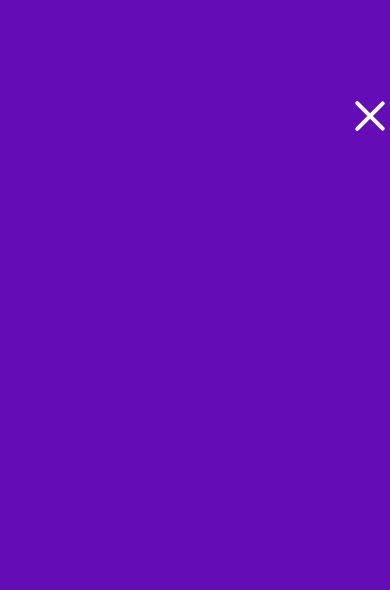
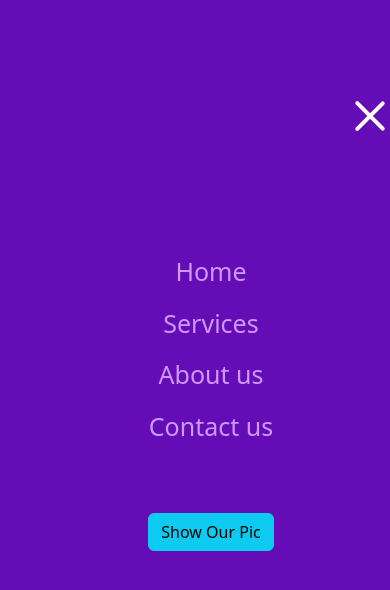
Before and after one commit to sherlock221B1/Hamburger-Menu-Myself, a plain HTML site: page index.html in a window 390 px wide. Both pictures are taken after a click on the element 370 px from the left and 113 px from the top of the page. Drawn offline with nearby package versions, Linux system fonts and the light colour scheme.

Commit message:
Hamburger Menu Myself Finished

```diff
--- a/index.html
+++ b/index.html
@@ -16,7 +16,16 @@
         </div>
     </div>
     <div class="overlayMenu">
-
+        <ul>
+            <div class="middleMenu">
+                <li>Home</li>
+                <li>Services</li>
+                <li>About us</li>
+                <li>Contact us</li>
+            </div>
+            <li> <img src="WIN_20240328_18_38_35_Pro.jpg" class="ourPic"></li>
+            <li><button class="btn btn-info showPicButton">Show Our Pic</button></li>
+        </ul>
     </div>
 
     <script src="script.js"></script>
--- a/script.js
+++ b/script.js
@@ -3,6 +3,14 @@ const hamburgerMenuContainerTag = document.querySelector(".hamburgerMenuContaine
 const hamburgerLine1Tag = document.querySelector(".line1");
 const hamburgerLine2Tag = document.querySelector(".line2");
 const hamburgerLine3Tag = document.querySelector(".line3");
+
+const overlayMenuTag = document.querySelector(".overlayMenu");
+const ulTag = document.querySelector("ul");
+
+const showPicButtonTag = document.querySelector(".showPicButton");
+
+const middleMenuTag = document.querySelector(".middleMenu");
+const ourPicTag = document.querySelector(".ourPic");
 
 let menuOpen = false;
 hamburgerMenuContainerTag.addEventListener("click", ()=> {
@@ -10,11 +18,39 @@ hamburgerMenuContainerTag.addEventListener("click", ()=> {
         hamburgerLine2Tag.classList.remove("hideTheDiv");
         hamburgerLine1Tag.classList.remove("rotateRight");
         hamburgerLine3Tag.classList.remove("rotateLeft");
+        overlayMenuTag.classList.remove("showOverlayMenu");
+        ulTag.classList.remove("moveUlTagUp");
         menuOpen = false;
+
+        closeTheImage();
     }else{
         hamburgerLine2Tag.classList.add("hideTheDiv");
         hamburgerLine1Tag.classList.add("rotateRight");
         hamburgerLine3Tag.classList.add("rotateLeft");
+        overlayMenuTag.classList.add("showOverlayMenu");
+        ulTag.classList.add("moveUlTagUp");
         menuOpen = true;
     }
 })
+
+let picOpen = false;
+showPicButtonTag.addEventListener("click", ()=>{
+    if( picOpen === true){
+        closeTheImage();
+    }else{
+       openTheImage();
+    }
+})
+
+const openTheImage = ()=>{
+    middleMenuTag.style.opacity = "0";
+        ourPicTag.style.width = "20%";
+        showPicButtonTag.innerText = "Back";
+        picOpen = true;
+}
+const closeTheImage = ()=>{
+    middleMenuTag.style.opacity = "1";
+        ourPicTag.style.width = "0";
+        showPicButtonTag.innerText = "Show Our Pic";
+        picOpen = false;
+}
--- a/style.css
+++ b/style.css
@@ -1,5 +1,5 @@
 body{
-    background-color: rgb(128, 113, 113);
+    background-color: rgb(40, 18, 61);
 }
 /*.container{
     display: flex;
@@ -8,7 +8,6 @@ body{
 }
 */
 .container{
-    background-color: blue;
     position: relative;
     margin-top: 100px;
     max-width: 1000px;
@@ -39,8 +38,42 @@ body{
 
 .overlayMenu{
     background-color: rgb(100, 13, 182);
+    color: rgb(205, 152, 255);
     height: 100vh;
     width: 100vw;
     position: absolute;
     top: 0px;
+    display: flex;
+    flex-direction: column;
+    justify-content: center;
+    align-items: center;
+    text-align: center;
+    opacity: 0;
+    transition: all 1s ease;
 }
+.showOverlayMenu{
+    opacity: 1;
+}
+li{
+    list-style: none;
+    font-size: 25px;
+    padding: 7px;
+    cursor: pointer;
+    user-select: none;
+}
+li:hover{
+    opacity: 0.8;
+}
+ul{
+    transition: all 1s ease;
+}
+.moveUlTagUp{
+    transform: translateY(-12px);
+}
+.middleMenu{
+    transition: all 1s ease;
+}
+.ourPic{
+    width:0;
+    transition: all 1s ease;
+}
```
Also changed, not shown: WIN_20240328_18_38_35_Pro.jpg (added).
